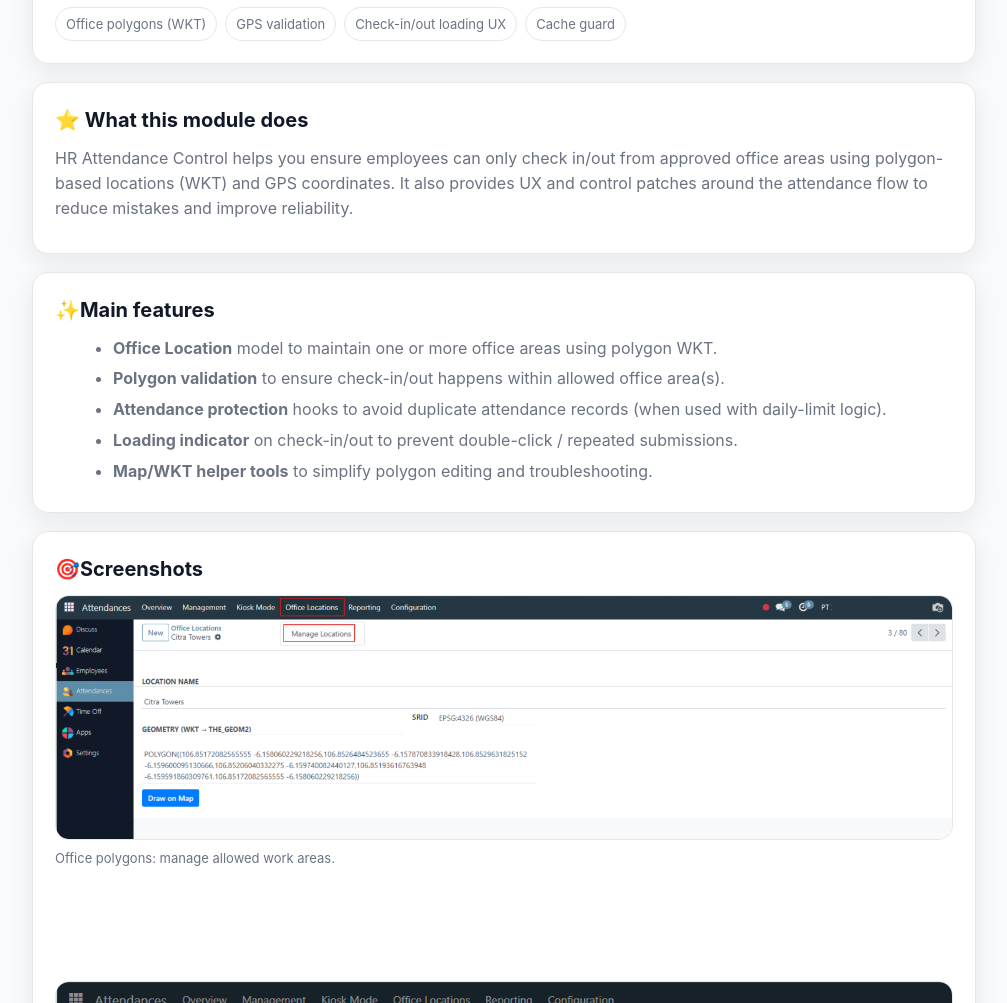
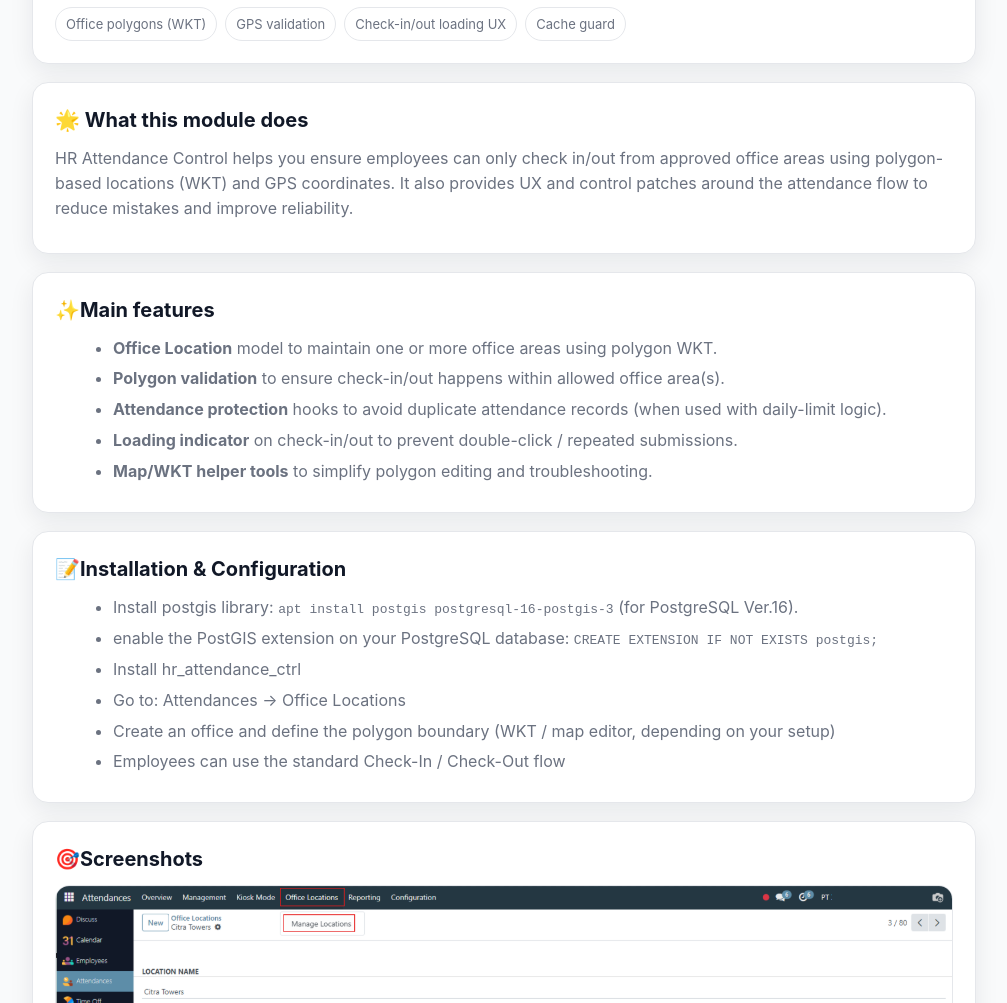
Before and after one commit to ap-odoolabs/hr_attendance_ctrl, a plain HTML site: page static/description/index.html in a window 1280 px wide. Shown: the part 411-1414 px from the top of the page, without its empty margins (136-1143 px from the left). Drawn offline with Linux system fonts and the light colour scheme.

Commit message:
Add files via upload

```diff
--- a/static/description/index.html
+++ b/static/description/index.html
@@ -131,7 +131,7 @@
     </section>
 
     <section class="card">
-      <h2>⭐ What this module does</h2>
+      <h2>🌟 What this module does</h2>
       <p>
         HR Attendance Control helps you ensure employees can only check in/out from approved office areas
         using polygon-based locations (WKT) and GPS coordinates. It also provides UX and control patches
@@ -147,6 +147,18 @@
         <li><b>Attendance protection</b> hooks to avoid duplicate attendance records (when used with daily-limit logic).</li>
         <li><b>Loading indicator</b> on check-in/out to prevent double-click / repeated submissions.</li>
         <li><b>Map/WKT helper tools</b> to simplify polygon editing and troubleshooting.</li>
+      </ul>
+    </section>
+
+    <section class="card">
+      <h2><span class="emoji">📝</span>Installation & Configuration</h2>
+      <ul>
+	    <li>Install postgis library: <code>apt install postgis postgresql-16-postgis-3</code> (for PostgreSQL Ver.16).
+		<li>enable the PostGIS extension on your PostgreSQL database: <code>CREATE EXTENSION IF NOT EXISTS postgis;</code>
+		<li>Install hr_attendance_ctrl
+        <li>Go to: Attendances → Office Locations
+        <li>Create an office and define the polygon boundary (WKT / map editor, depending on your setup)
+        <li>Employees can use the standard Check-In / Check-Out flow
       </ul>
     </section>
 
```
